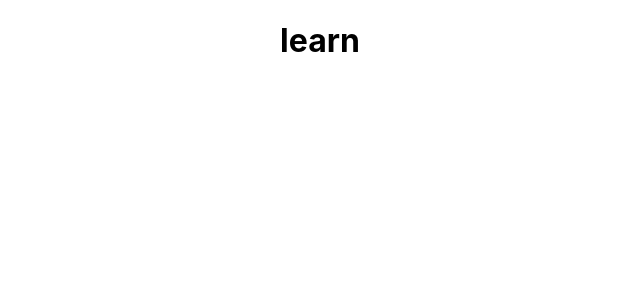
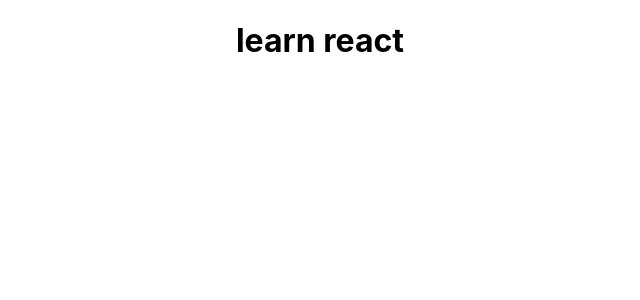
Before and after one commit to Nagasree2000/my-react-app, a React (Create React App) app: page / in a window 1280 px wide. Shown: the top 300 px of the page, without its empty margins (320-960 px from the left). Built offline with nearby package versions, Linux system fonts and the light colour scheme.

Commit message:
feat: new feature added

```diff
--- a/src/App.js
+++ b/src/App.js
@@ -3,7 +3,7 @@
 function App() {
 	return (
 		<div className="App">
-			<h1>learn </h1>
+			<h1>learn react</h1>
 		</div>
 	);
 }
```
